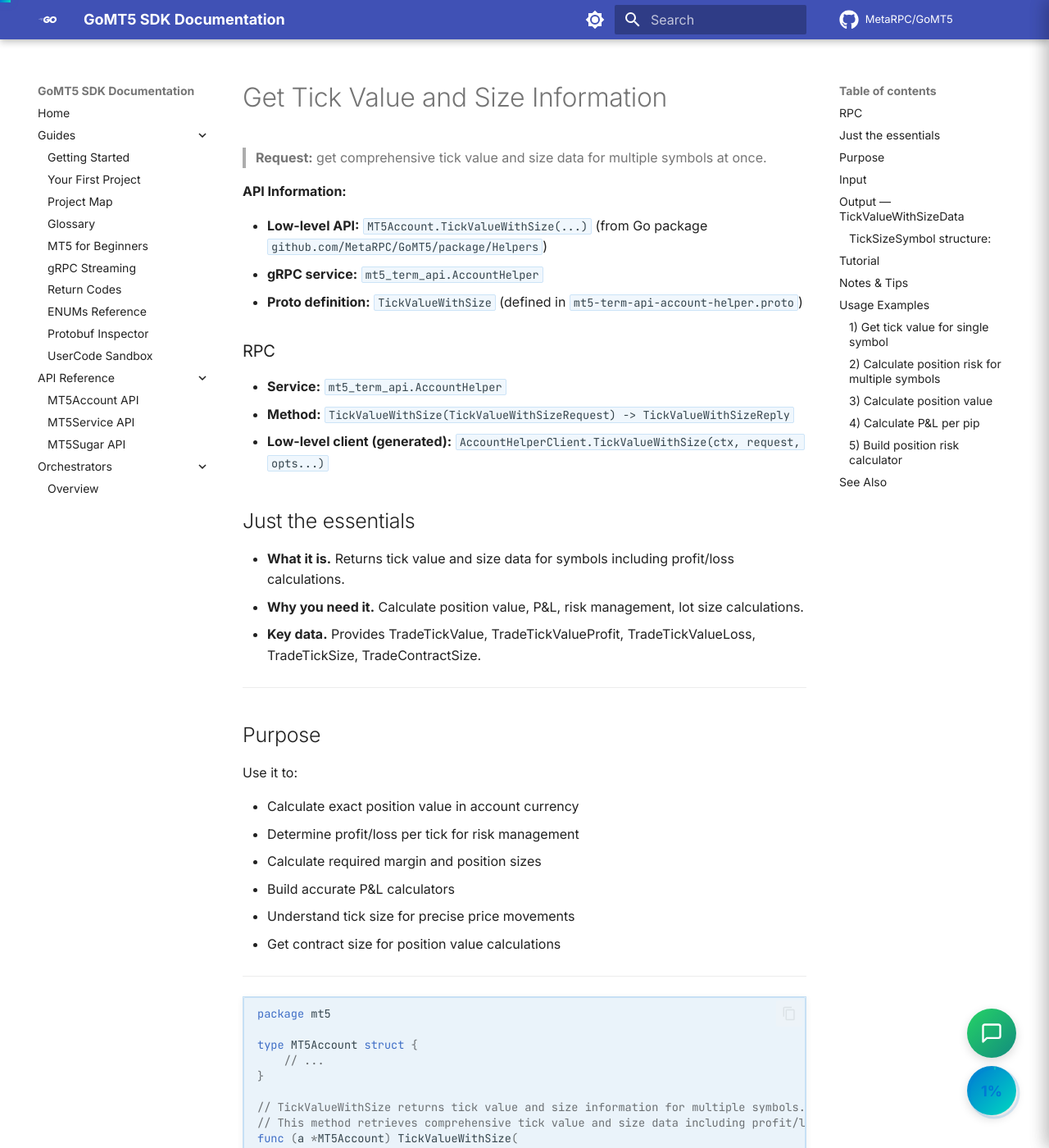
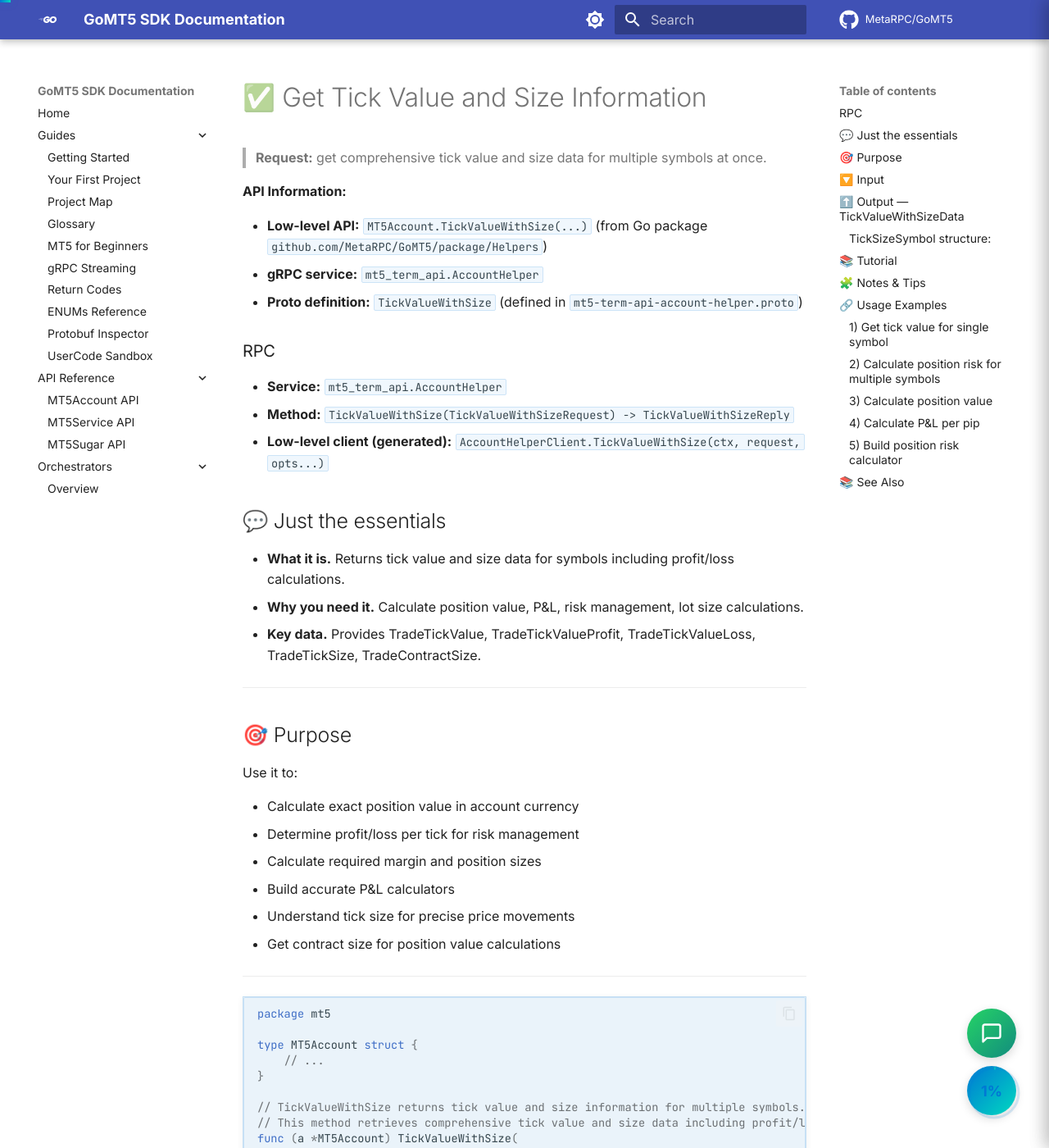
Before and after one commit to MetaRPC/GoMT5, an MkDocs documentation site: the page built from docs/MT5Account/6. Additional_Methods/TickValueWithSize.md, in a window 1280 px wide and 1400 px high. Shown: the whole window at 82% size. Built offline with MkDocs 1.6.1 and Material for MkDocs 9.7.7, drawn with Linux system fonts in a browser that asks for light colours; comment, search, counter and statistics services are not loaded; some of the changed text lies outside the part shown.

Commit message:
Update TickValueWithSize documentation with emojis

```diff
--- a/docs/MT5Account/6. Additional_Methods/TickValueWithSize.md
+++ b/docs/MT5Account/6. Additional_Methods/TickValueWithSize.md
@@ -1,4 +1,4 @@
-# Get Tick Value and Size Information
+# ✅ Get Tick Value and Size Information
 
 > **Request:** get comprehensive tick value and size data for multiple symbols at once.
 
@@ -14,7 +14,7 @@
 * **Method:** `TickValueWithSize(TickValueWithSizeRequest) -> TickValueWithSizeReply`
 * **Low-level client (generated):** `AccountHelperClient.TickValueWithSize(ctx, request, opts...)`
 
-## Just the essentials
+## 💬 Just the essentials
 
 * **What it is.** Returns tick value and size data for symbols including profit/loss calculations.
 * **Why you need it.** Calculate position value, P&L, risk management, lot size calculations.
@@ -22,7 +22,7 @@
 
 ---
 
-## Purpose
+## 🎯 Purpose
 
 Use it to:
 
@@ -60,7 +60,7 @@
 
 ---
 
-## Input
+## 🔽 Input
 
 | Parameter | Type                                | Description                                   |
 | --------- | ----------------------------------- | --------------------------------------------- |
@@ -75,7 +75,7 @@
 
 ---
 
-## Output — TickValueWithSizeData
+## ⬆️ Output — TickValueWithSizeData
 
 | Field                  | Type                    | Description                                    |
 | ---------------------- | ----------------------- | ---------------------------------------------- |
@@ -95,7 +95,7 @@
 
 ---
 
-## Tutorial
+## 📚 Tutorial
 
 For a detailed line-by-line explanation with examples, see:
 **-> [TickValueWithSize - How it works](../HOW_IT_WORK/6.%20Additional_Methods_HOW/TickValueWithSize_HOW.md)**
@@ -103,7 +103,7 @@
 ---
 
 
-## Notes & Tips
+## 🧩 Notes & Tips
 
 * **Automatic reconnection:** All `MT5Account` methods have built-in protection against transient gRPC errors with automatic reconnection via `ExecuteWithReconnect`.
 * **Default timeout:** If context has no deadline, a default `5s` timeout is applied automatically.
@@ -116,7 +116,7 @@
 
 ---
 
-## Usage Examples
+## 🔗 Usage Examples
 
 ### 1) Get tick value for single symbol
 
@@ -278,7 +278,7 @@
 
 ---
 
-## See Also
+## 📚 See Also
 
 * [SymbolInfoDouble](../2.%20Symbol_information/SymbolInfoDouble.md) - Get individual symbol properties
 * [SymbolParamsMany](./SymbolParamsMany.md) - Get comprehensive symbol parameters
```
